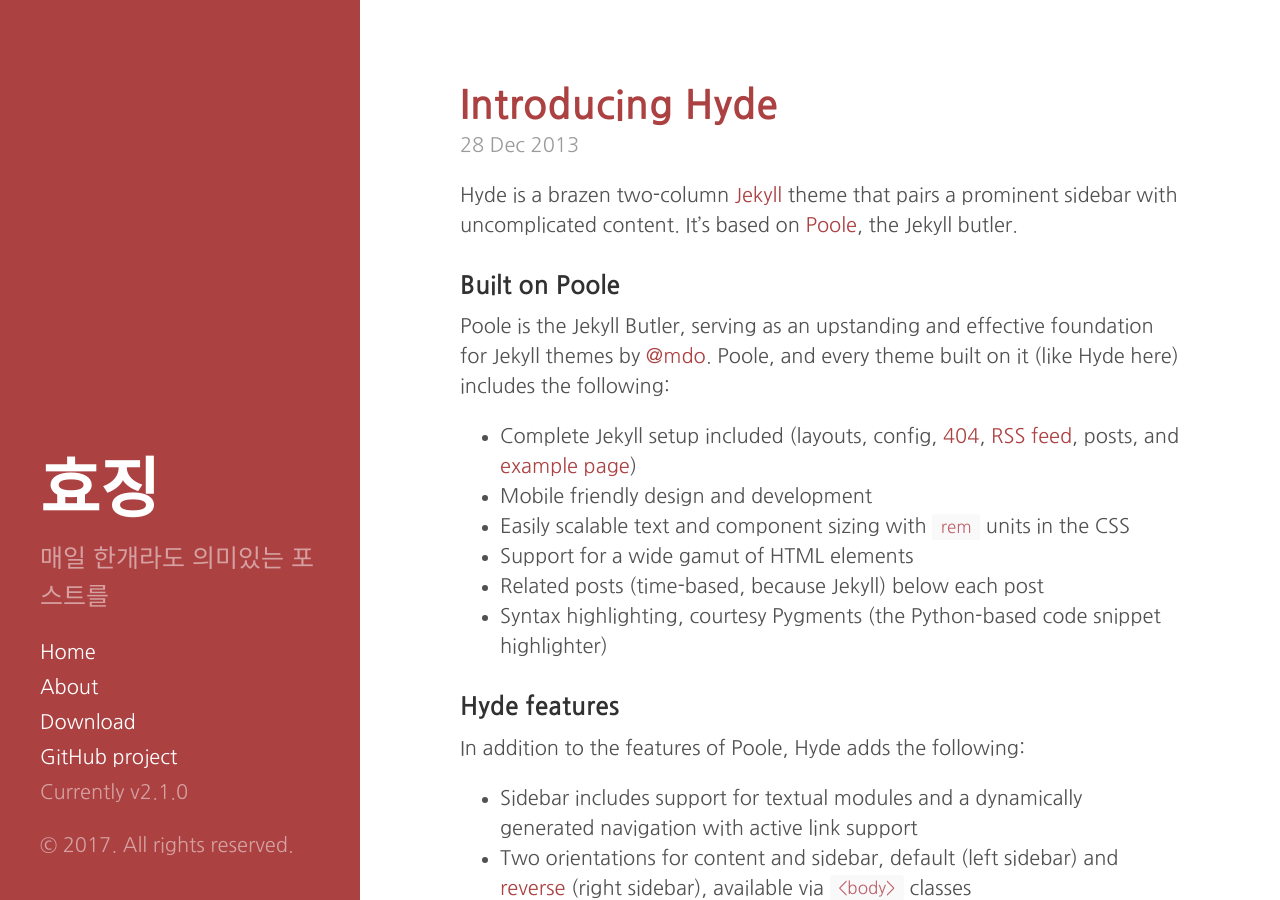
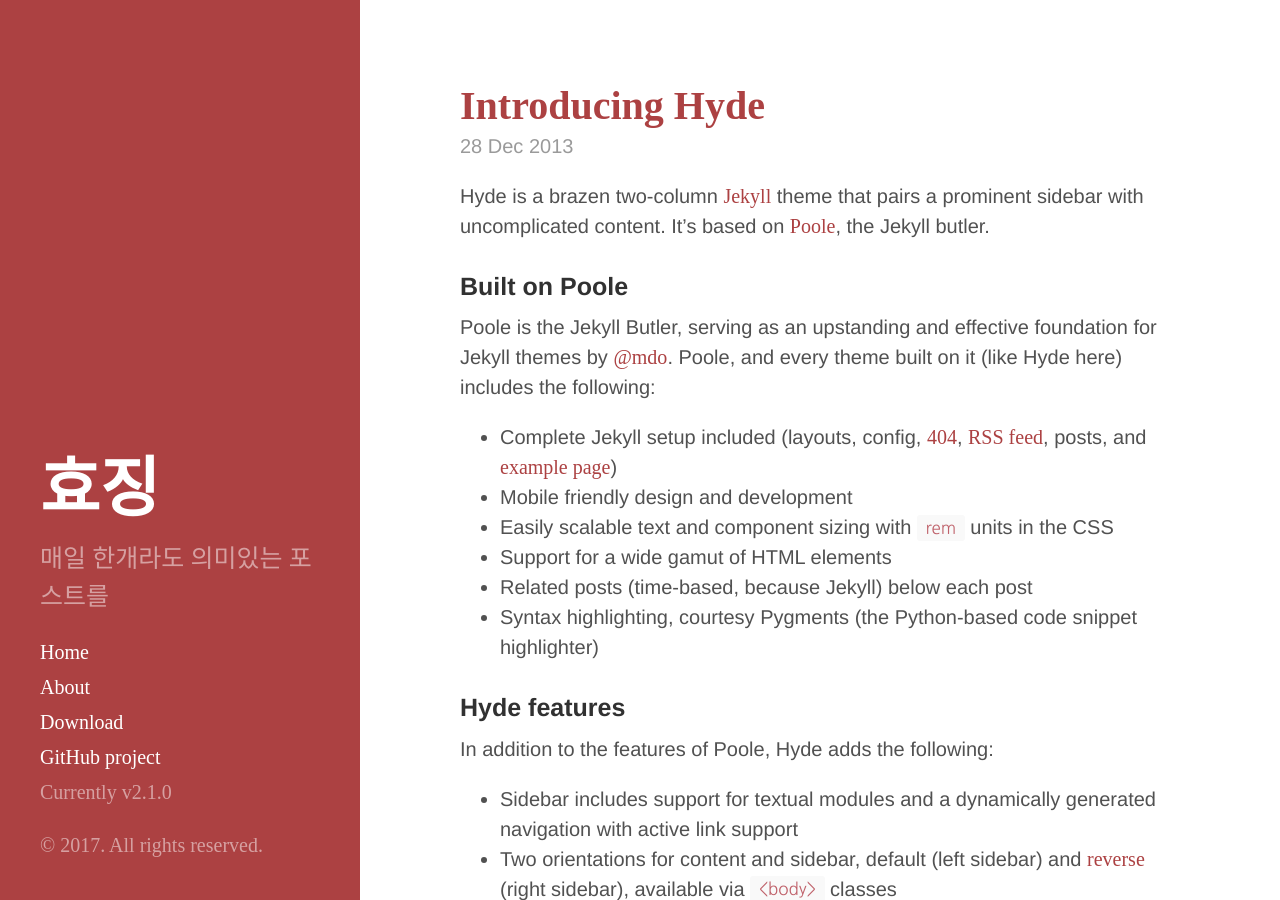
Before and after one commit to KimHyoJin/TIL, a Jekyll site: the page built from index.html, in a window 1280 px wide and 900 px high. Built offline with Jekyll 4.4.1, drawn with Linux system fonts in a browser that asks for light colours; some web fonts are replaced; the list of posts is cut into pages by our own code.

Commit message:
Change Font

```diff
--- a/public/css/hyde.css
+++ b/public/css/hyde.css
@@ -30,11 +30,27 @@
  *
  * Update the foundational and global aspects of the page.
  */
- @import url(http://fonts.googleapis.com/earlyaccess/nanumgothic.css);
+@import url(http://fonts.googleapis.com/earlyaccess/nanumgothic.css);
+@font-face {
 
+    font-family:'NanumGothic';
+
+    src: url('images/NanumGothic.eot');
+
+    src: url('images/NanumGothic.eot?#iefix') format('embedded-opentype'),
+
+         url('images/NanumGothic.woff') format('woff'),
+
+         url('images/NanumGothic.ttf') format('truetype');
+
+    font-weight: normal;
+
+    font-style: normal;
+
+}
 
 html {
-  font-family: 'Nanum Gothic', Helvetica, Arial, sans-serif;
+  font-family: 'NanumGothic', Helvetica, Arial, sans-serif;
 }
 @media (min-width: 48em) {
   html {
@@ -74,7 +90,7 @@ html {
 
 /* Sidebar links */
 .sidebar a {
-  font-family: 'Nanum Gothic';
+  font-family: 'NanumGothic';
   color: #fff;
 }
 
@@ -82,7 +98,7 @@ html {
 .sidebar-about h1 {
   color: #fff;
   margin-top: 0;
-  font-family: 'Nanum Gothic', serif;
+  font-family: 'NanumGothic', serif;
   font-size: 3.25rem;
 }
 
@@ -183,11 +199,11 @@ a.sidebar-nav-item:focus {
 /* Red */
 .theme-base-08 .sidebar {
   background-color: #ac4142;
-  font-family: 'Nanum Gothic';
+  font-family: 'NanumGothic';
 }
 .theme-base-08 .content a,
 .theme-base-08 .related-posts li a:hover {
-  font-family: 'Nanum Gothic';
+  font-family: 'NanumGothic';
   color: #ac4142;
 }
 
```
